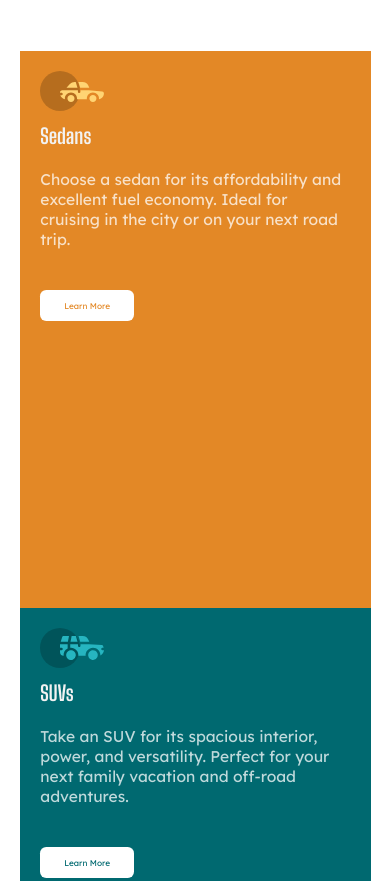
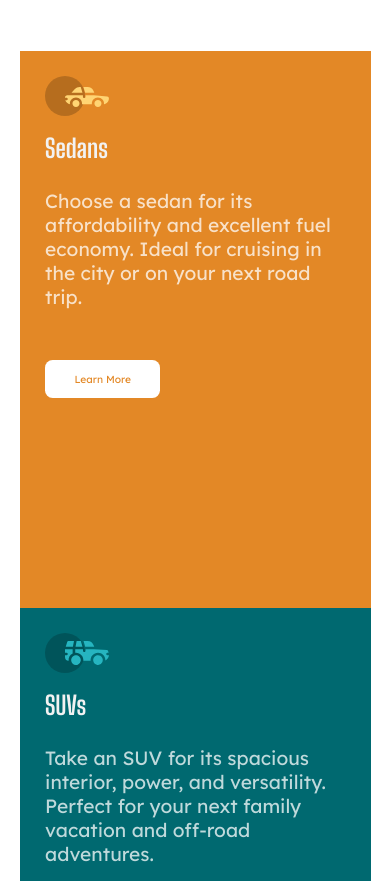
Before and after one commit to VISHAWANATH953/3-column-preview-card-component-main, a plain HTML site: page index.html in a window 390 px wide. Shown: the top 881 px of the page. Drawn offline with Linux system fonts and the light colour scheme.

Commit message:
local font-size good on publish it was small fixed

```diff
--- a/Scss/compoment/__media.scss
+++ b/Scss/compoment/__media.scss
@@ -1,6 +1,6 @@
 @media screen and(max-width:762px) {
     html{
-        font-size: 65%;
+        font-size: 80%;
     }
     main{
         flex-flow: column wrap;
--- a/Scss/compoment/__utility.scss
+++ b/Scss/compoment/__utility.scss
@@ -7,7 +7,7 @@
 }
 
 html{
-    font-size: 70%;
+    font-size: 110%;
 }
 
 body{
```
Also changed, not shown: Scss/index.css, 1 other file.
